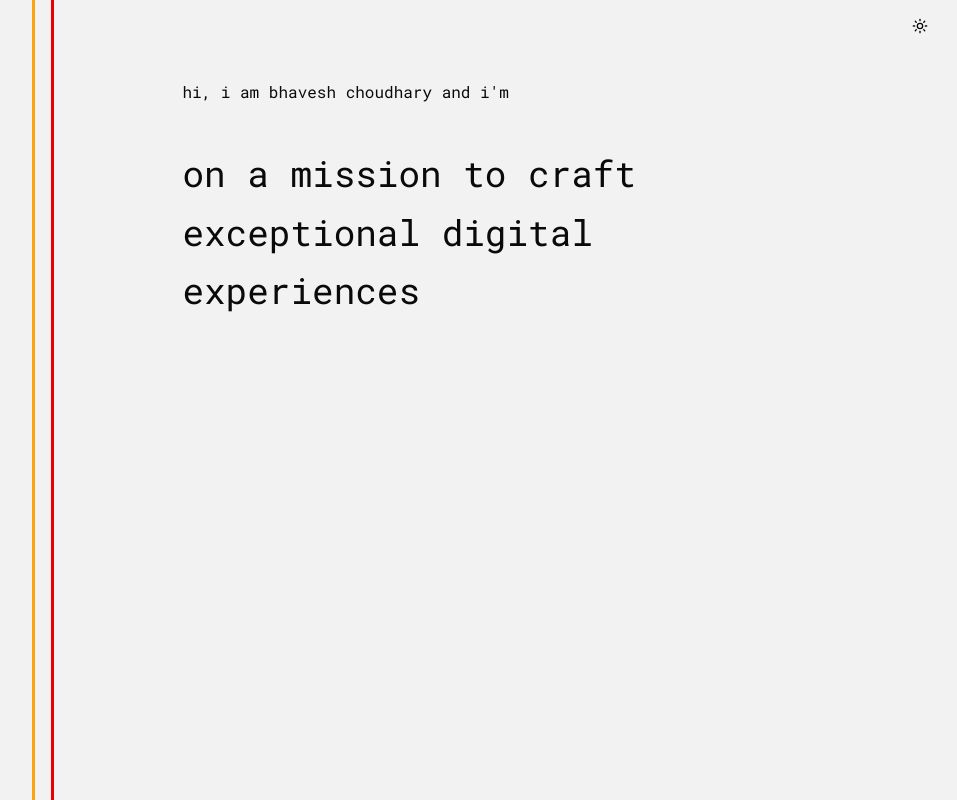
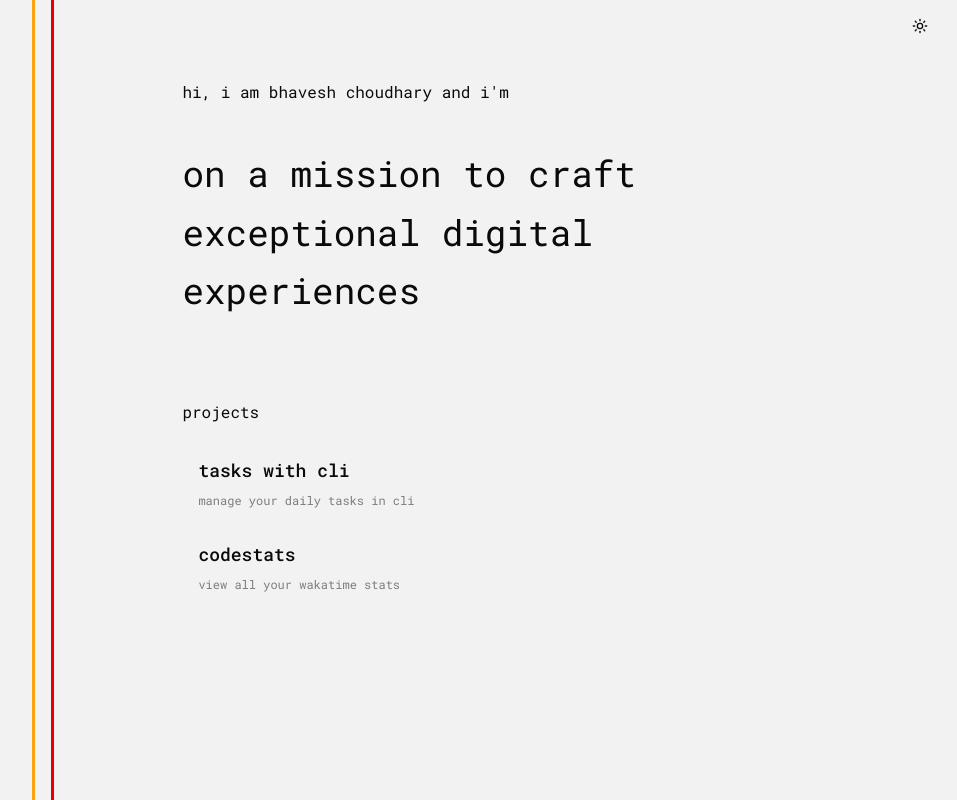
Before and after one commit to webstar-code/portofolio, a Next.js app: page / in a window 1280 px wide. Shown: the whole page, without its empty margins (160-1117 px from the left). Built offline with nearby package versions, Linux system fonts and the light colour scheme.

Commit message:
feat: add projects section

```diff
--- a/app/page.tsx
+++ b/app/page.tsx
@@ -1,10 +1,12 @@
 "use client"
 import { ThemeToggle } from "@/component/theme-toggle";
+import { useState } from "react";
+import { motion } from "framer-motion";
 
 export default function Home() {
   return (
-    <main className="w-full relative h-screen bg-background text-foreground">
-      <div className="w-[90%] md:w-[80%] xl:w-[70%] max-w-6xl mx-auto h-full relative flex justify-center">
+    <main className="w-full relative min-h-screen bg-background text-foreground">
+      <div className="w-[90%] md:w-[80%] xl:w-[70%] max-w-6xl mx-auto min-h-screen relative flex justify-center">
         <div className="absolute left-4 md:left-0 h-full flex gap-4">
           <div className="w-[3px] h-full bg-yellow"></div>
           <div className="w-[3px] h-full bg-red"></div>
@@ -12,6 +14,7 @@ export default function Home() {
         <div className="w-[80%] md:w-[75%] xl:w-[70%] max-w-4xl h-full flex flex-col gap-10 pt-20 px-4">
           <h2 className="text-base">hi, i am bhavesh choudhary and i'm</h2>
           <h1 className="text-3xl md:text-4xl font-normal leading-relaxed md:leading-relaxed">on a mission to craft exceptional digital experiences</h1>
+          <Projects />
         </div>
         <div className="absolute right-4 top-4 md:right-0">
           <ThemeToggle />
@@ -20,3 +23,57 @@ export default function Home() {
     </main>
   );
 }
+
+
+function Projects() {
+  const [hovered, setHovered] = useState<number | null>(null);
+  const projects = [
+    {
+      "name": "tasks with cli",
+      "description": "manage your daily tasks in cli",
+      "href": ""
+    },
+    {
+      "name": "codestats",
+      "description": "view all your wakatime stats",
+      "href": ""
+    }
+  ]
+  return (
+    <div className="relative flex flex-col gap-4 my-10">
+      <h2 className="text-base">projects</h2>
+      <div className="relative flex flex-col">
+        {projects.map((project, i) => {
+          return (
+            <>
+              <div
+                onMouseOver={() => setHovered(i)}
+                onMouseLeave={() => setHovered(null)}
+                className={`relative group flex flex-col gap-2 max-w-96 rounded-sm text-foreground hover:text-background dark:hover:text-foreground p-4 cursor-pointer`}>
+                <h3 className="text-lg font-medium z-20">{project.name}</h3>
+                <p className="text-xs text-foreground/50 group-hover:text-white/50 z-20">{project.description}</p>
+                {i === hovered && (
+                  <motion.div
+                    className="absolute bottom-0 left-0 h-full bg-black rounded-md z-10"
+                    aria-hidden="true"
+                    style={{
+                      width: "100%",
+                    }}
+                    transition={{
+                      type: "spring",
+                      bounce: 0.25,
+                      stiffness: 130,
+                      damping: 9,
+                      duration: 0.3,
+                    }}
+                  />
+                )}
+              </div>
+
+            </>
+          )}
+        )}
+      </div>
+    </div>
+  )
+}
--- a/package.json
+++ b/package.json
@@ -9,6 +9,7 @@
     "lint": "next lint"
   },
   "dependencies": {
+    "framer-motion": "^11.0.6",
     "next": "14.1.0",
     "next-themes": "^0.2.1",
     "react": "^18",
```
Also changed, not shown: 1 other file (tests, documents, lock files or other folders).
